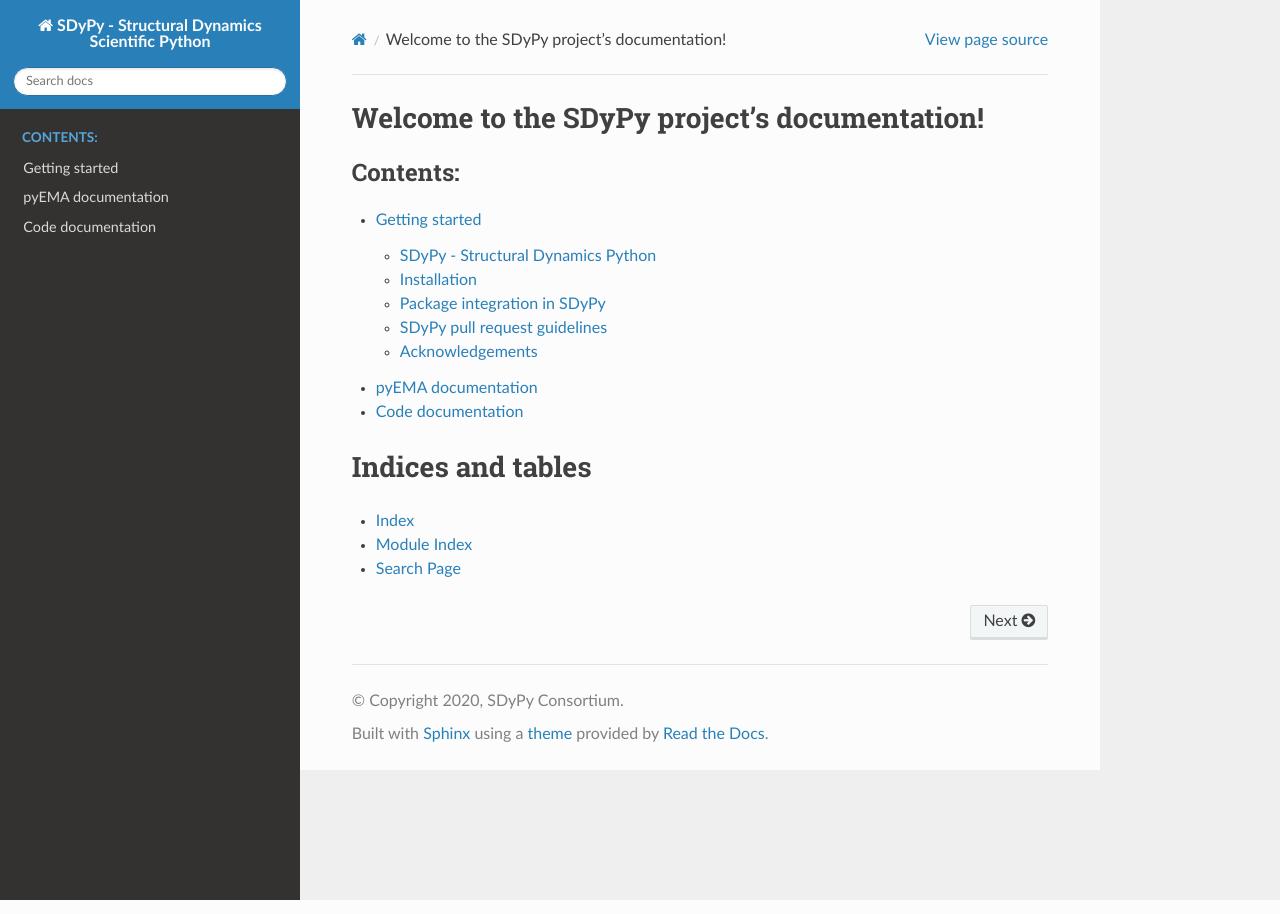
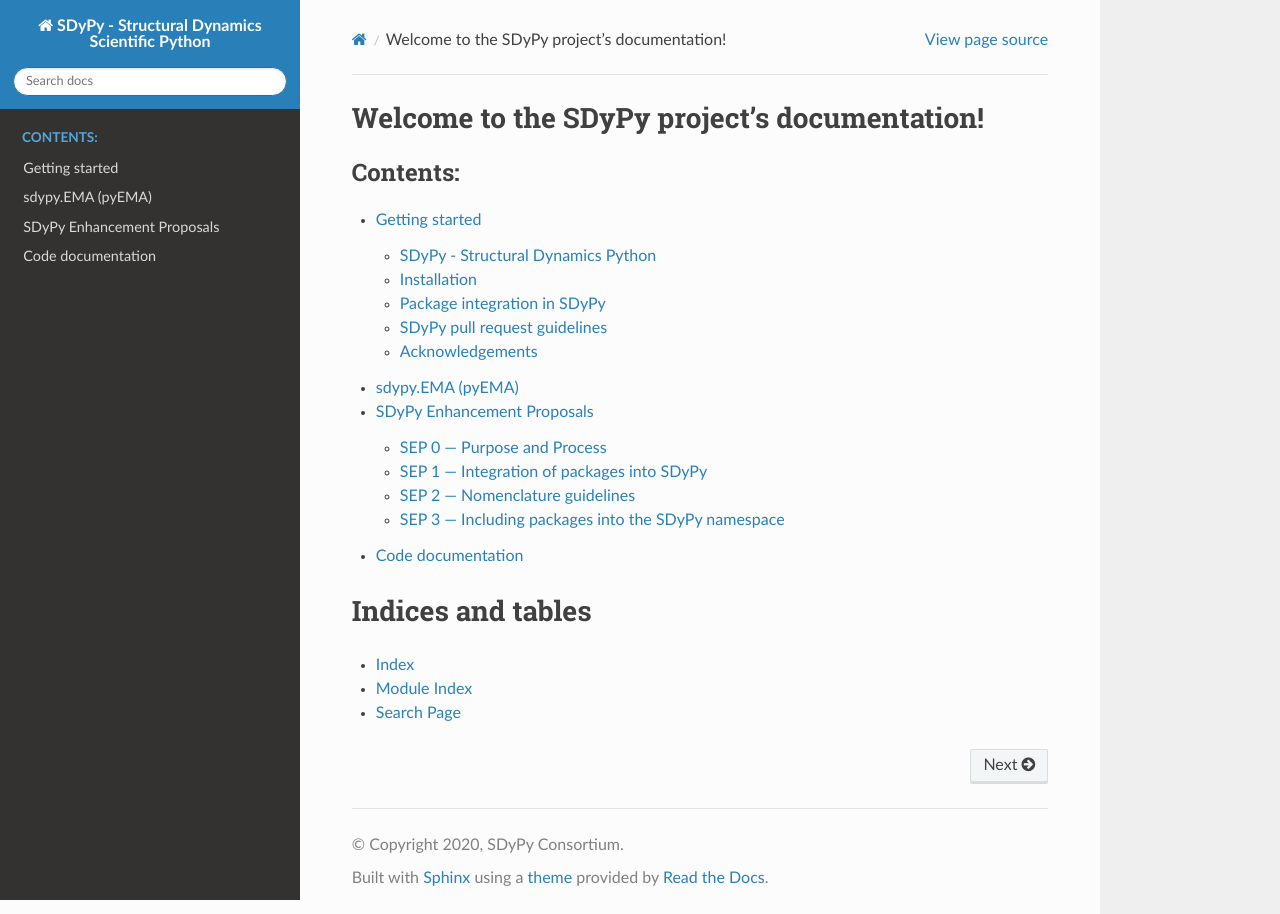
Before and after one commit to sdypy/sdypy, a Sphinx documentation site: the page built from docs/source/index.rst, in a window 1280 px wide. Built offline with Sphinx 7.4.7 and the Read the Docs theme 2.0.0, drawn with Linux system fonts in a browser that asks for light colours; pages that are not in the unit, such as notebooks, are missing from menus.

Commit message:
added SEPs and sdypy.EMA in doc

```diff
--- /dev/null
+++ b/docs/source/SEPs.rst
@@ -0,0 +1,18 @@
+SDyPy Enhancement Proposals
+===========================
+
+.. include:: ../seps/sep-0000.rst
+
+----------
+
+.. include:: ../seps/sep-0001.rst
+
+----------
+
+.. include:: ../seps/sep-0002.rst
+
+----------
+
+.. include:: ../seps/sep-0003.rst
+
+----------
--- a/docs/source/index.rst
+++ b/docs/source/index.rst
@@ -11,7 +11,8 @@
    :caption: Contents:
 
    getting_started
-   pyEMA documentation <https://pyema.readthedocs.io/en/latest/index.html>
+   sdypy.EMA (pyEMA) <https://pyema.readthedocs.io/en/latest/index.html>
+   SEPs
    code
 
 
```
